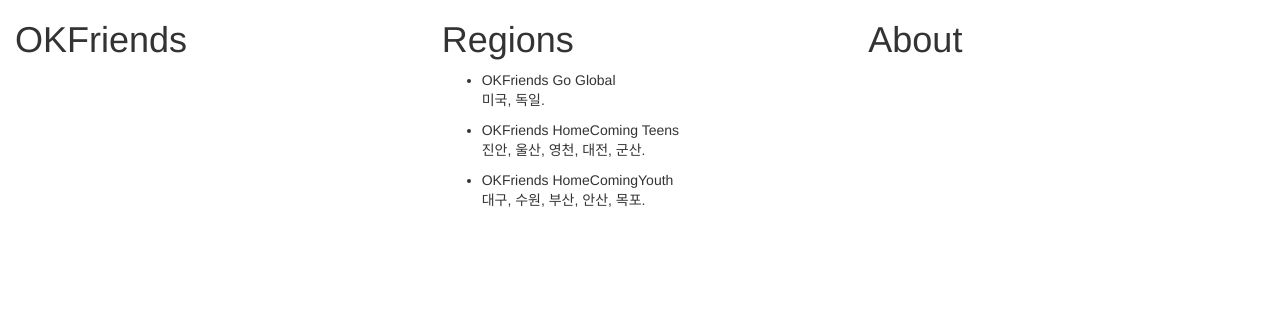
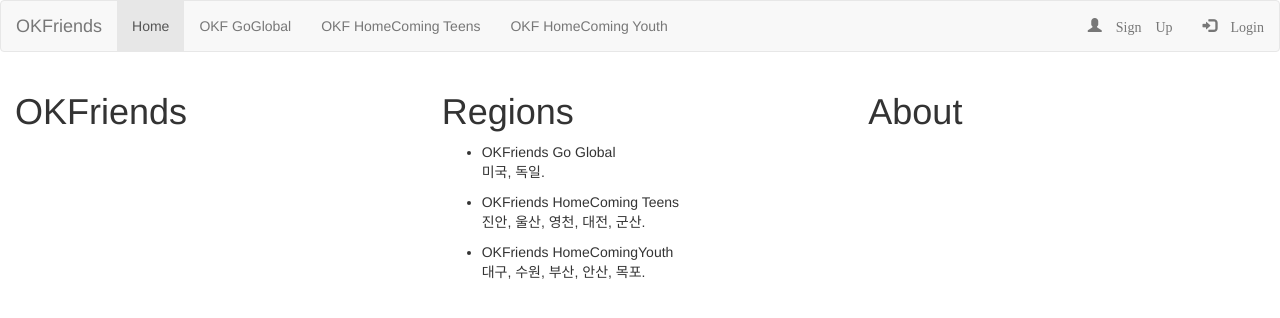
Before and after one commit to statelo/OKFriends, a website: page app/index.html in a window 1280 px wide. Drawn offline with nearby package versions, Linux system fonts and the light colour scheme.

Commit message:
Navigation Bar Added

```diff
--- a/app/index.html
+++ b/app/index.html
@@ -8,6 +8,25 @@
 	<script src="region-list.js"></script>
 </head>
 <body>
+
+	<nav class="navbar navbar-default">
+	  <div class="container-fluid">
+	    <div class="navbar-header">
+	      <a class="navbar-brand" href="#">OKFriends</a>
+	    </div>
+	    <ul class="nav navbar-nav">
+	      <li class="active"><a href="#">Home</a></li>
+	      <li><a href="#">OKF GoGlobal</a></li>
+	      <li><a href="#">OKF HomeComing Teens</a></li>
+	      <li><a href="#">OKF HomeComing Youth</a></li>
+	    </ul>
+	    <ul class="nav navbar-nav navbar-right">
+	    	<li><a href="#"><span class="glyphicon glyphicon-user"> Sign Up</span></a></li>
+	    	<li><a href="#"><span class="glyphicon glyphicon-log-in"> Login</span></a></li>
+	    </ul>
+	  </div>
+	</nav>
+
 	<div class="col-sm-4">
 		<h1>OKFriends</h1>
 	</div>
--- a/bower.json
+++ b/bower.json
@@ -1,6 +1,7 @@
 {
   "name": "okf",
   "description": "OKFriends",
+  "homepage": "https://github.com/statelo/OKFriends",
   "dependencies": {
     "angular": "~1.5.0",
     "angular-route": "~1.5.0",
--- a/package.json
+++ b/package.json
@@ -2,6 +2,7 @@
   "name": "okf",
   "version": "1.0.0",
   "description": "OKFriends",
+  "repository": "https://github.com/statelo/OKFriends",
   "devDependencies": {
   	"bower": "^1.7.7",
   	"http-server": "^0.9.0"
```
